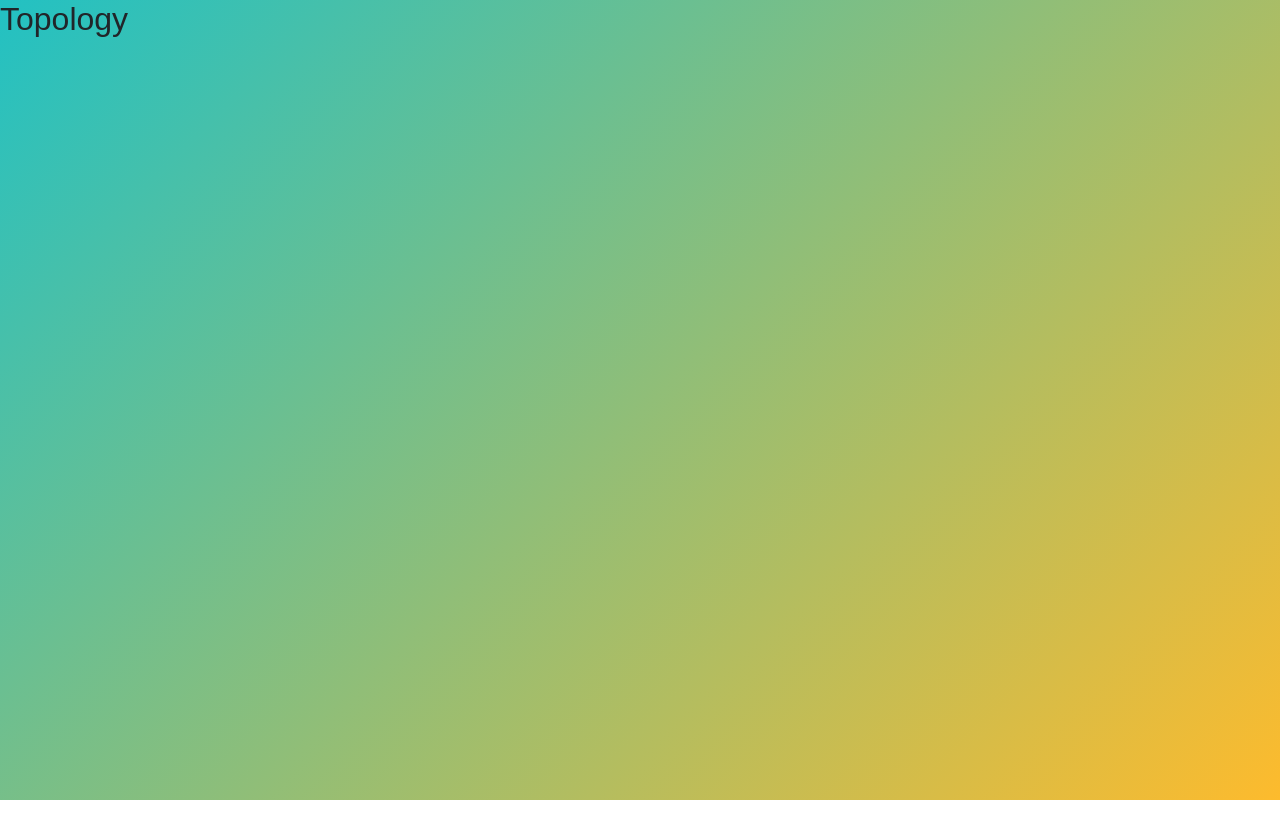
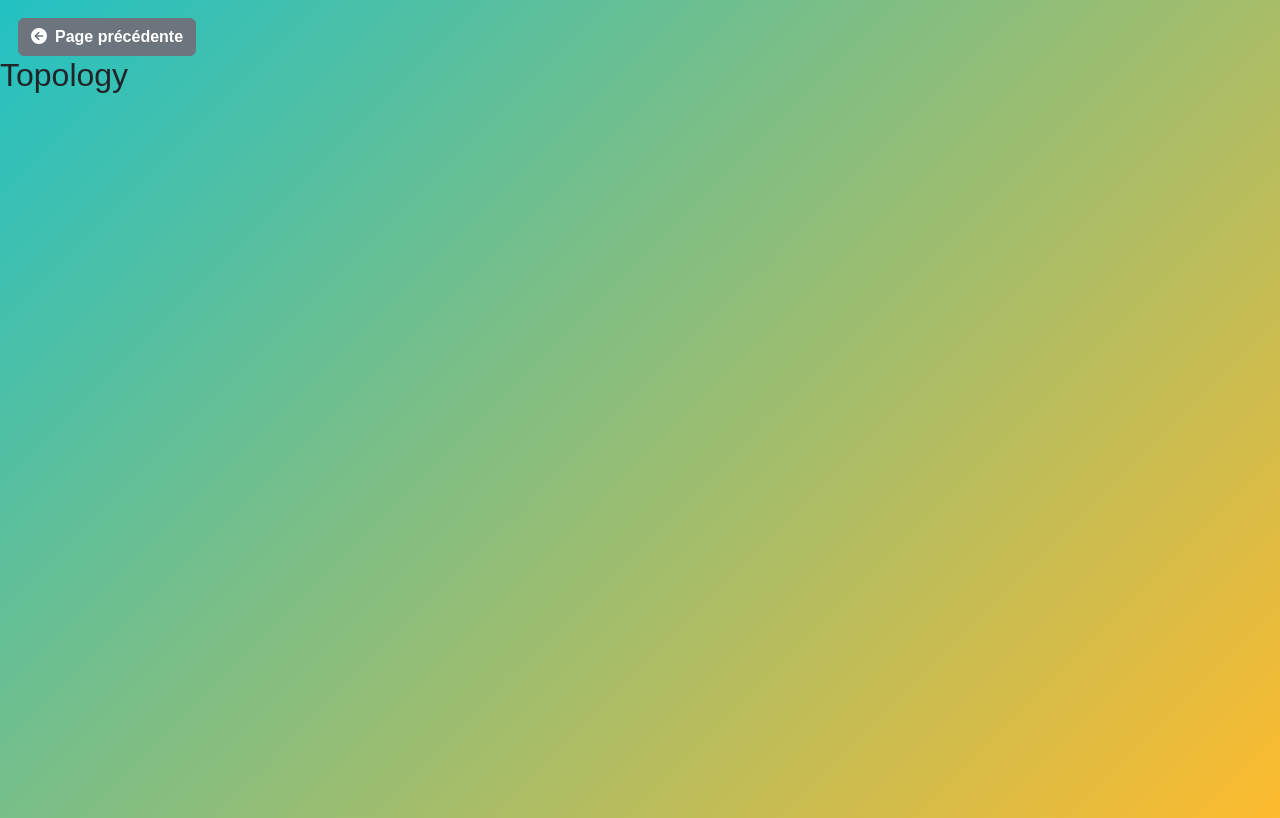
Before and after one commit to renaudlesperance/inf6405_projet, a React (Create React App) app: page /Topology/1 in a window 1280 px wide. Built offline with nearby package versions, Linux system fonts and the light colour scheme.

Commit message:
Add return button with correct id for sensor and topology pages

```diff
--- a/src/components/cameras/Cameras.js
+++ b/src/components/cameras/Cameras.js
@@ -8,7 +8,6 @@ import { Row, Col } from 'react-bootstrap'
 function Cameras() {
   const { id } = useParams()
   const navigate = useNavigate()
-
   return (
     <div>
       <BackButton onClick={() => navigate(`/Dashboard/${id}`)} />
--- a/src/components/sensors/Sensors.js
+++ b/src/components/sensors/Sensors.js
@@ -1,9 +1,14 @@
 import React from 'react';
 import styles from './Sensors.module.css';
+import {useNavigate,useParams} from 'react-router-dom'
+import BackButton from '../backButton/BackButton';
 
 function Sensors() {
+  const { id } = useParams()
+  const navigate = useNavigate()
   return (
     <div className="Sensors">
+      <BackButton onClick={() => navigate(`/Dashboard/${id}`)} />
       <h2>Sensors</h2>
     </div>
   );
--- a/src/components/topology/Topology.js
+++ b/src/components/topology/Topology.js
@@ -1,9 +1,14 @@
 import React from 'react';
 import styles from './Topology.module.css';
+import {useNavigate,useParams} from 'react-router-dom'
+import BackButton from '../backButton/BackButton';
 
 function Topology() {
+  const { id } = useParams()
+  const navigate = useNavigate()
   return (
     <div className="Topology">
+      <BackButton onClick={() => navigate(`/Dashboard/${id}`)} />
       <h2>Topology</h2>
     </div>
   );
```
